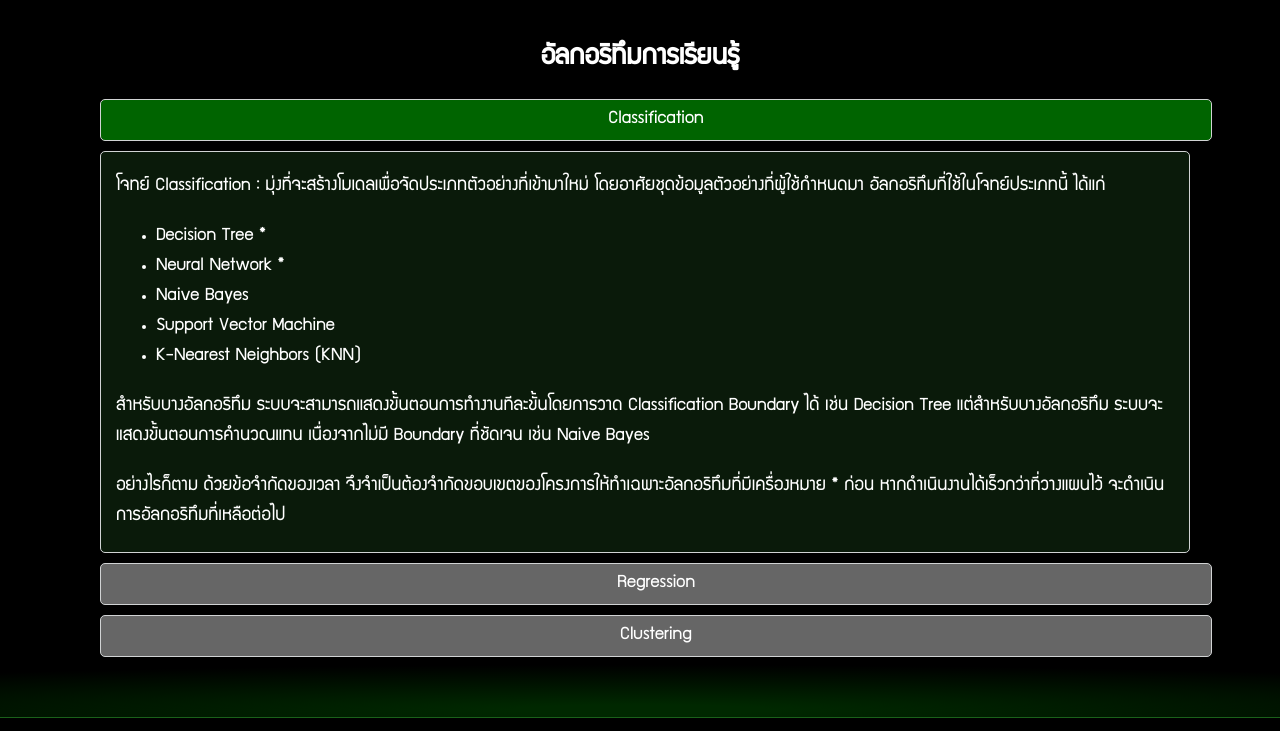
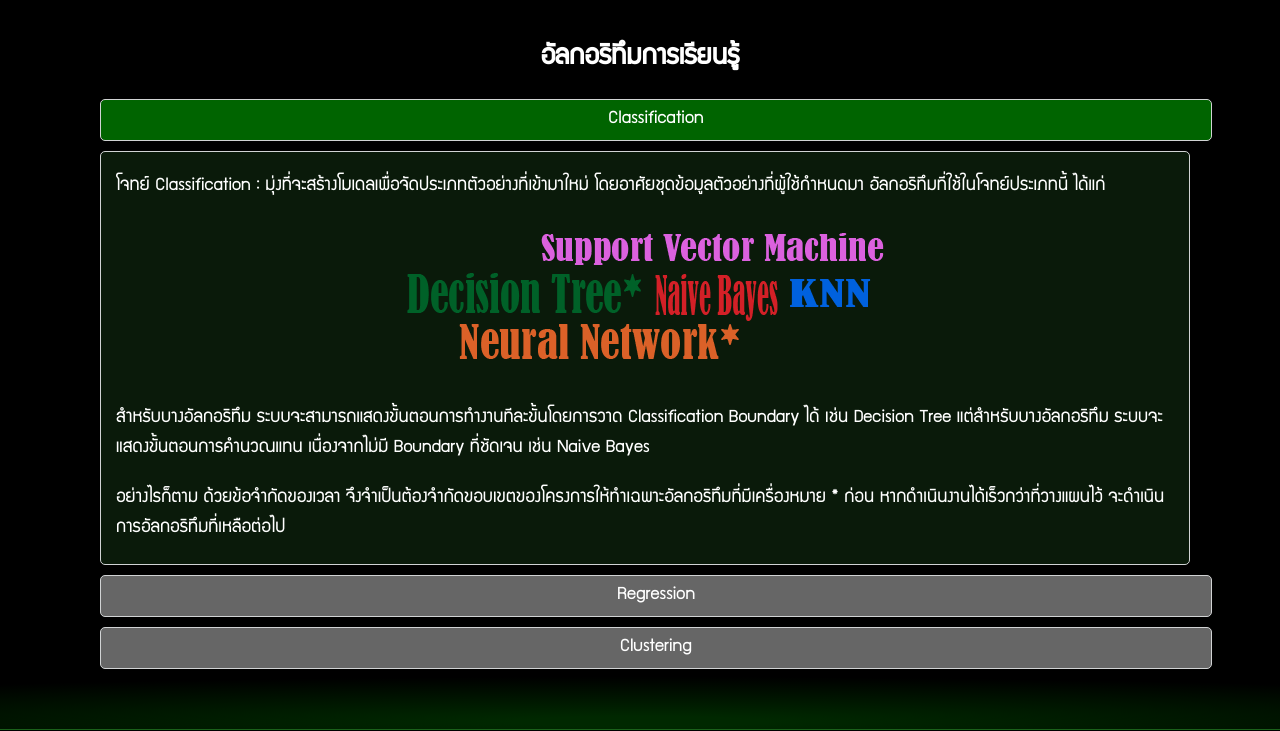
Before and after one commit to dugzzuli/visualML, a PHP site: page /about.html in a window 1280 px wide. Shown: the part 3000-3731 px from the top of the page. Run offline with PHP 8.4, Linux system fonts and the light colour scheme; some web fonts are replaced.

Commit message:
add picture for algorithm tab

```diff
--- a/About Page/about.html
+++ b/About Page/about.html
@@ -105,13 +105,14 @@
 						<p>
 							โจทย์ Classification : มุ่งที่จะสร้างโมเดลเพื่อจัดประเภทตัวอย่างที่เข้ามาใหม่ โดยอาศัยชุดข้อมูลตัวอย่างที่ผู้ใช้กำหนดมา อัลกอริทึมที่ใช้ในโจทย์ประเภทนี้ ได้แก่
 						</p>
-						<ul>
+						<img src="img/classification.png"/>
+						<!-- <ul>
 							<li>Decision Tree *</li>
 							<li>Neural Network *</li>
 							<li>Naive Bayes</li>
 							<li>Support Vector Machine</li>
 							<li>K-Nearest Neighbors (KNN)</li>
-						</ul>
+						</ul> -->
 						<p>
 							สำหรับบางอัลกอริทึม ระบบจะสามารถแสดงขั้นตอนการทำงานทีละขั้นโดยการวาด Classification Boundary ได้ เช่น Decision Tree แต่สำหรับบางอัลกอริทึม ระบบจะแสดงขั้นตอนการคำนวณแทน เนื่องจากไม่มี Boundary ที่ชัดเจน เช่น Naive Bayes
 						</p>
@@ -126,12 +127,13 @@
 						<p>
 							โจทย์ Regression : หารูปแบบความสัมพันธ์ของค่า x และ y เพื่อที่ในอนาคตจะตอบค่า y ได้ เมื่อได้รับ Input เป็นค่า x ใดๆ สำหรับระบบนี้ จะมีเพียง 2 ตัวแปร คือ x และ y เนื่องจากเว็บไซต์สามารถแสดงผลได้เพียง 2 มิติเท่านั้น ระบบจะแสดงผลการวิเคราะห์เป็นเส้นที่ Fit กับชุดข้อมูลที่สุด อัลกอริทึมที่ใช้ ได้แก่
 						</p>
-						<ul>
+						<img src="img/regression.png"/>
+						<!-- <ul>
 							<li>Linear Regression *</li>
 							<li>Polynomial Regression</li>
 							<li>Regression Tree *</li>
 							<li>Neural Network</li>
-						</ul>
+						</ul> -->
 						<p>
 							อย่างไรก็ตาม ด้วยข้อจำกัดของเวลา จึงจำเป็นต้องจำกัดขอบเขตของโครงการให้ทำเฉพาะอัลกอริทึมที่มีเครื่องหมาย * ก่อน หากดำเนินงานได้เร็วกว่าที่วางแผนไว้ จะดำเนินการอัลกอริทึมที่เหลือต่อไป
 						</p>
@@ -143,10 +145,11 @@
 						<p>
 							โจทย์ Clustering : แบ่งกลุ่มของ Example ที่ผู้ใช้กำหนดจุดไว้ ตามค่า Attribute ซึ่งในที่นี้คือค่า x และ y โดย Example ในกลุ่มเดียวกันจะอยู่ในตำแหน่งที่ใกล้เคียงกัน โดยจะใช้การแต้มสีจุดเพื่อแสดงกลุ่มที่แต่ละจุดอยู่ อัลกอริทึมที่ใช้ ได้แก่
 						</p>
-						<ul>
+						<img src="img/clustering.png"/>
+						<!-- <ul>
 							<li>K-means Clustering *</li>
 							<li>DBSCAN *</li>
-						</ul>
+						</ul> -->
 					</div>
 				</div>
 			</div>
--- a/About Page/style.css
+++ b/About Page/style.css
@@ -185,19 +185,28 @@ footer{
 	background-color: rgba(100,255,100,0.1);
 }
 
+.problemDescription p{
+	text-align: left;
+}
+
+.problemDescription img{
+	text-align: center;
+}
+
+
 #radio1:checked ~ #desRadio1{
 	display: block;
-	text-align: left;
+/*	text-align: left;*/
 }
 
 #radio2:checked ~ #desRadio2{
 	display: block;
-	text-align: left;
+/*	text-align: left;*/
 }
 
 #radio3:checked ~ #desRadio3{
 	display: block;
-	text-align: left;
+/*	text-align: left;*/
 }
 
 #function{
```
Also changed, not shown: About Page/img/classification.png (added), About Page/img/clustering.png (added), About Page/img/regression.png (added).
